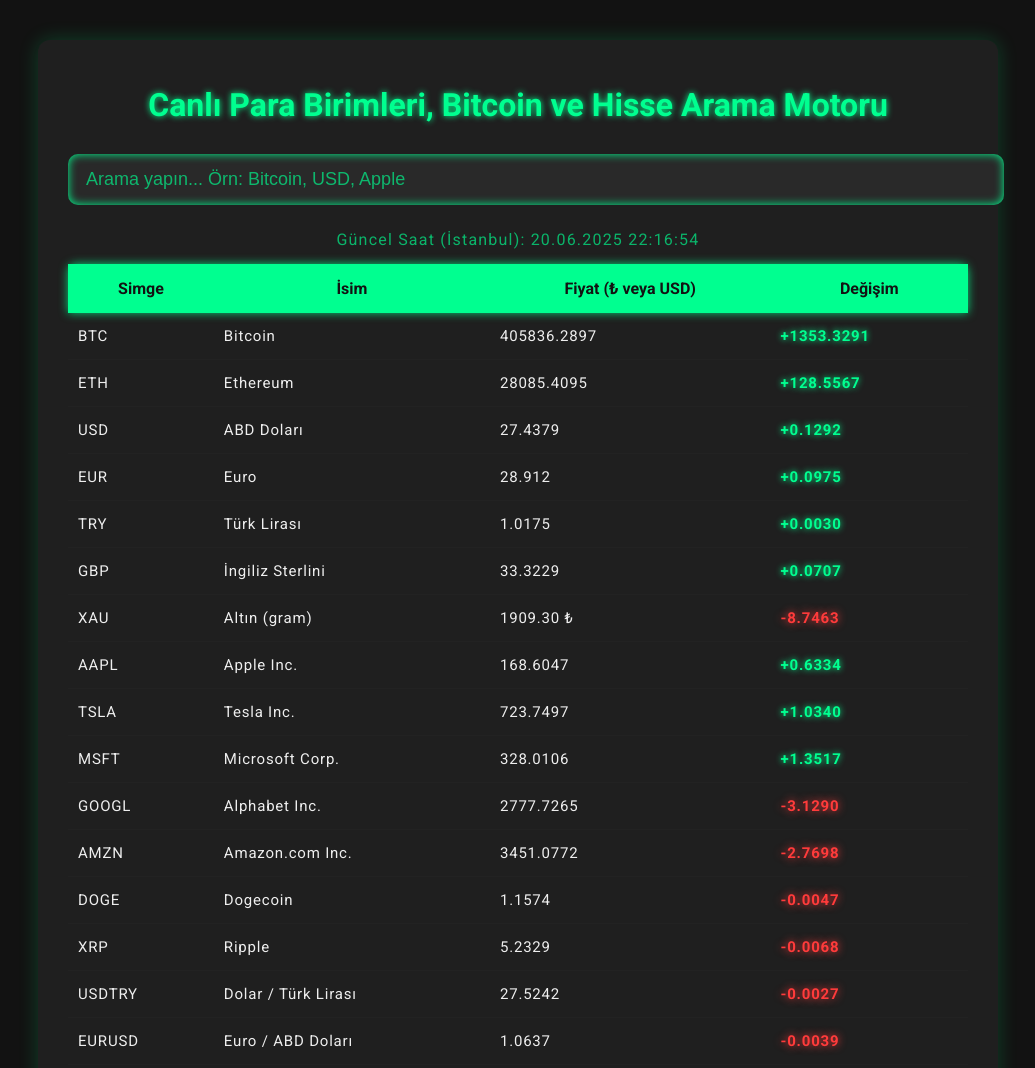
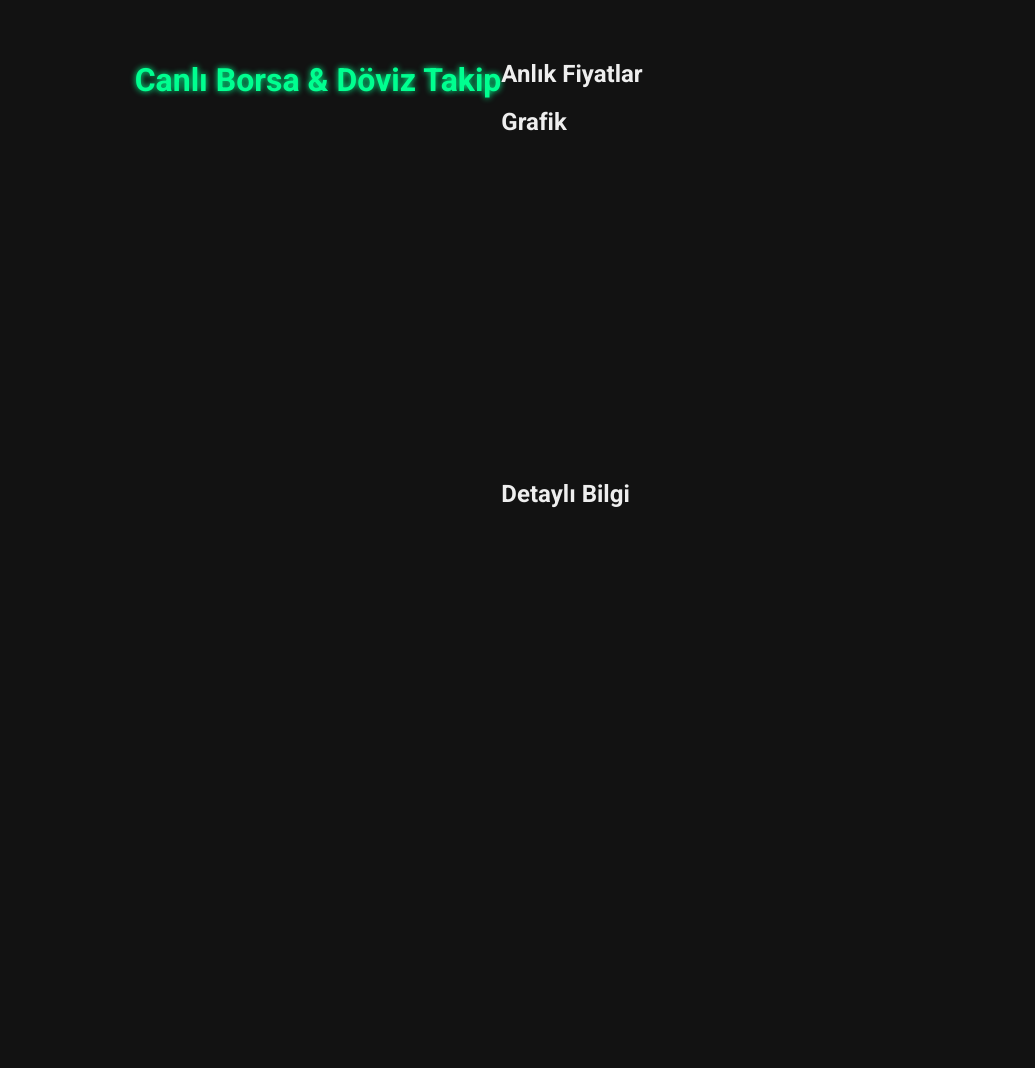
Before and after one commit to cklyncdream/dreamborsa., a plain HTML site: page index.html in a window 1280 px wide. Shown: the top 1068 px of the page, without its empty margins (122-1157 px from the left). After the commit the page ends 880 px from the top, so only its background shows below. Drawn offline with nearby package versions, Linux system fonts and the light colour scheme.

Commit message:
Update index.html

```diff
--- a/index.html
+++ b/index.html
@@ -3,35 +3,34 @@
 <head>
 <meta charset="UTF-8" />
 <meta name="viewport" content="width=device-width, initial-scale=1" />
-<title>Canlı Para Birimleri ve Hisse Arama Motoru</title>
+<title>Canlı Borsa ve Döviz Dashboard</title>
+
+<!-- Chart.js CDN -->
+<script src="https://cdn.jsdelivr.net/npm/chart.js"></script>
+
 <link rel="stylesheet" href="index.css" />
 </head>
 <body>
+  <header>
+    <h1>Canlı Borsa & Döviz Takip</h1>
+  </header>
 
-<div class="container">
-  <h1>Canlı Para Birimleri, Bitcoin ve Hisse Arama Motoru</h1>
+  <main>
+    <section id="live-data" class="panel">
+      <h2>Anlık Fiyatlar</h2>
+      <div id="currency-list"></div>
+    </section>
 
-  <input
-    type="text"
-    id="searchBox"
-    placeholder="Arama yapın... Örn: Bitcoin, USD, Apple"
-    autocomplete="off"
-  />
+    <section id="chart-section" class="panel">
+      <h2>Grafik</h2>
+      <canvas id="priceChart" width="400" height="300"></canvas>
+    </section>
 
-  <div id="time"></div>
-
-  <table id="dataTable">
-    <thead>
-      <tr>
-        <th>Simge</th>
-        <th>İsim</th>
-        <th>Fiyat (₺ veya USD)</th>
-        <th>Değişim</th>
-      </tr>
-    </thead>
-    <tbody id="tableBody"></tbody>
-  </table>
-</div>
+    <section id="summary-section" class="panel">
+      <h2>Detaylı Bilgi</h2>
+      <div id="summary-text"></div>
+    </section>
+  </main>
 
 <script src="index.js"></script>
 </body>
```
